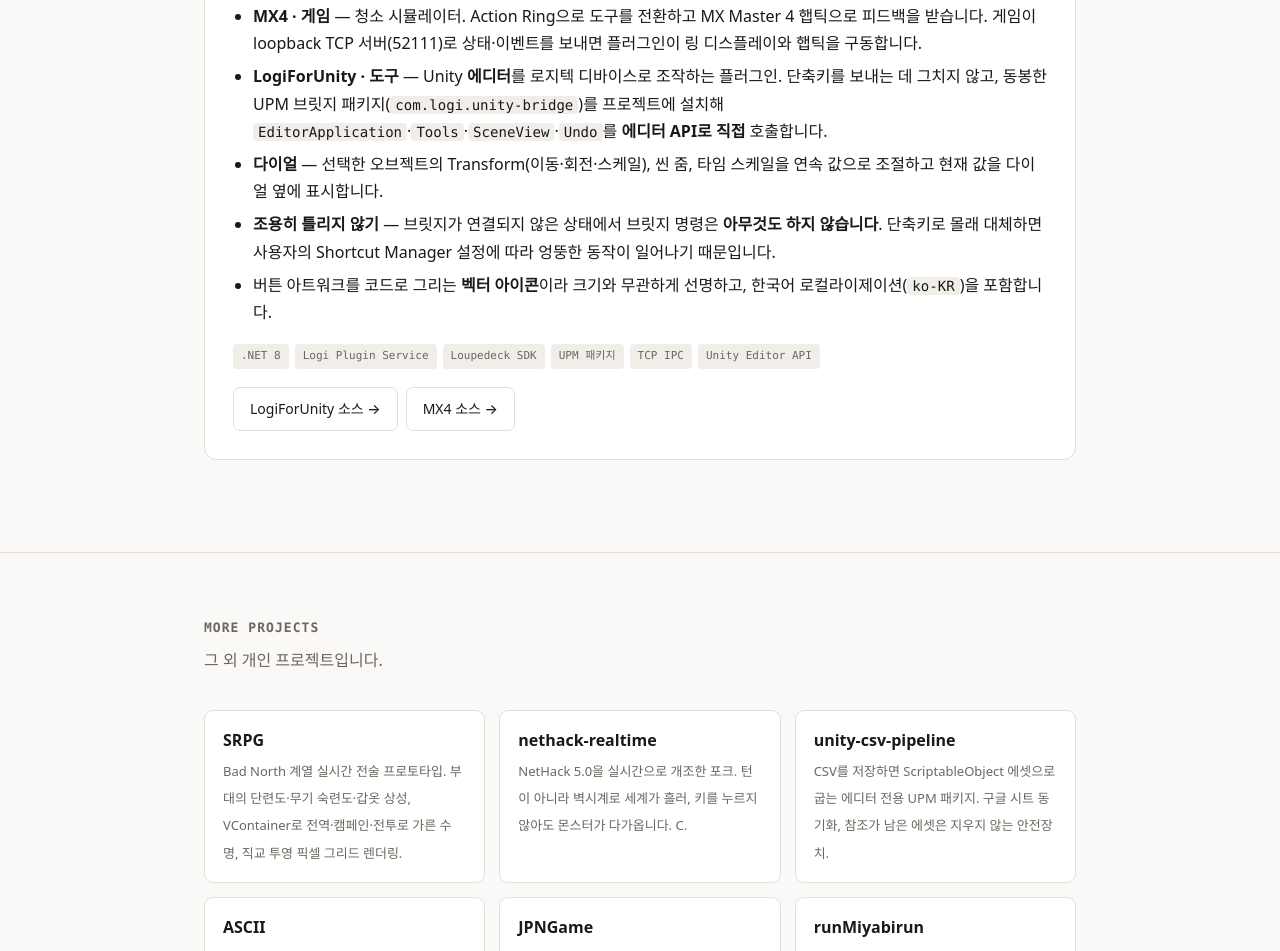
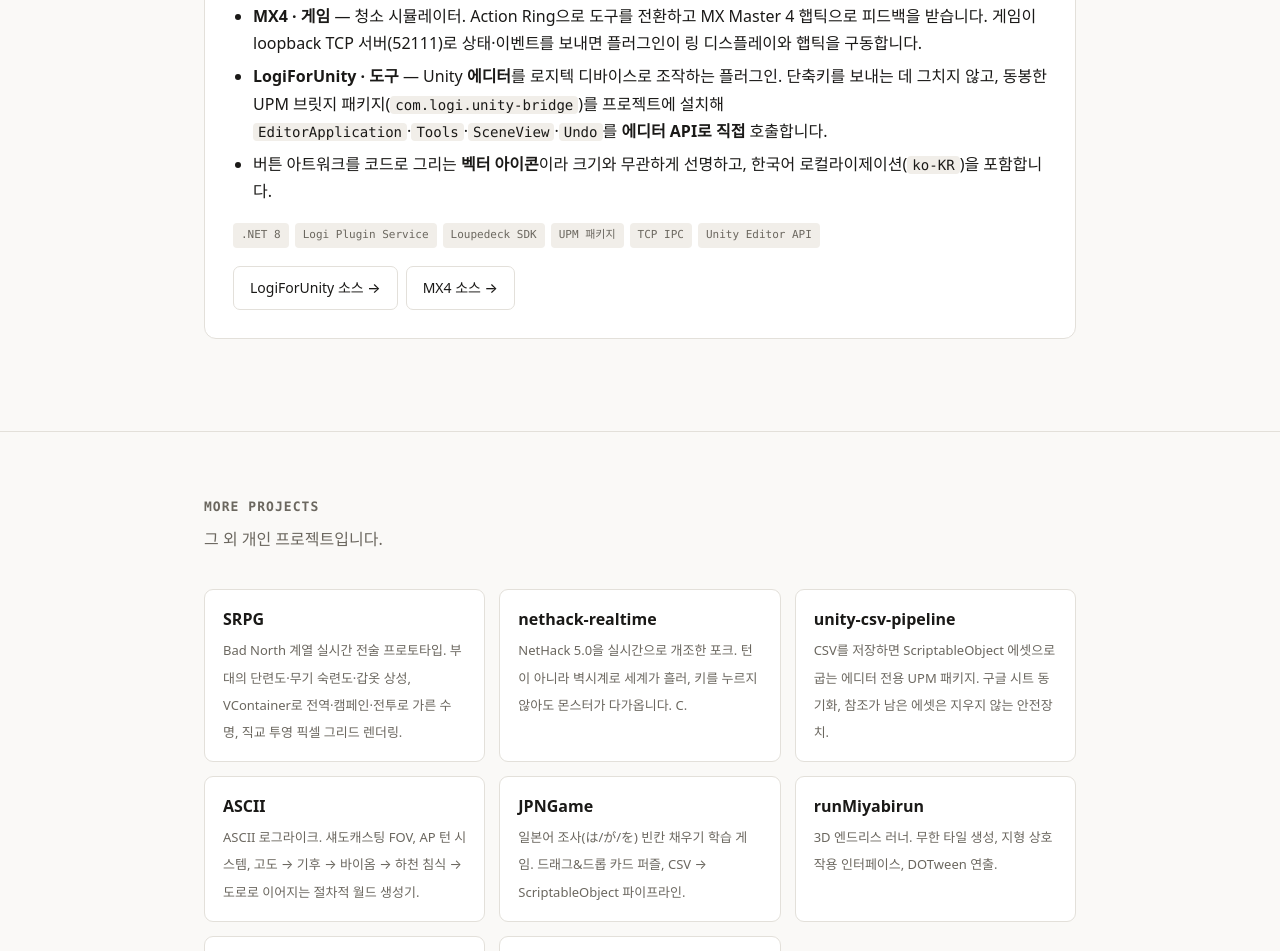
Before and after one commit to toflaks98229/toflaks98229.github.io, a plain HTML site: page index.html in a window 1280 px wide. Shown: the part 9845-10796 px from the top of the page. Drawn offline with Linux system fonts and the light colour scheme.

Commit message:
docs: 협업 섹션에서 다이얼·브릿지 폴백 항목 삭제

```diff
--- a/index.html
+++ b/index.html
@@ -549,8 +549,6 @@
         <ul class="points">
           <li><b>MX4 · 게임</b> — 청소 시뮬레이터. Action Ring으로 도구를 전환하고 MX Master 4 햅틱으로 피드백을 받습니다. 게임이 loopback TCP 서버(52111)로 상태·이벤트를 보내면 플러그인이 링 디스플레이와 햅틱을 구동합니다.</li>
           <li><b>LogiForUnity · 도구</b> — Unity <b>에디터</b>를 로지텍 디바이스로 조작하는 플러그인. 단축키를 보내는 데 그치지 않고, 동봉한 UPM 브릿지 패키지(<code>com.logi.unity-bridge</code>)를 프로젝트에 설치해 <code>EditorApplication</code>·<code>Tools</code>·<code>SceneView</code>·<code>Undo</code>를 <b>에디터 API로 직접</b> 호출합니다.</li>
-          <li><b>다이얼</b> — 선택한 오브젝트의 Transform(이동·회전·스케일), 씬 줌, 타임 스케일을 연속 값으로 조절하고 현재 값을 다이얼 옆에 표시합니다.</li>
-          <li><b>조용히 틀리지 않기</b> — 브릿지가 연결되지 않은 상태에서 브릿지 명령은 <b>아무것도 하지 않습니다</b>. 단축키로 몰래 대체하면 사용자의 Shortcut Manager 설정에 따라 엉뚱한 동작이 일어나기 때문입니다.</li>
           <li>버튼 아트워크를 코드로 그리는 <b>벡터 아이콘</b>이라 크기와 무관하게 선명하고, 한국어 로컬라이제이션(<code>ko-KR</code>)을 포함합니다.</li>
         </ul>
 
```
